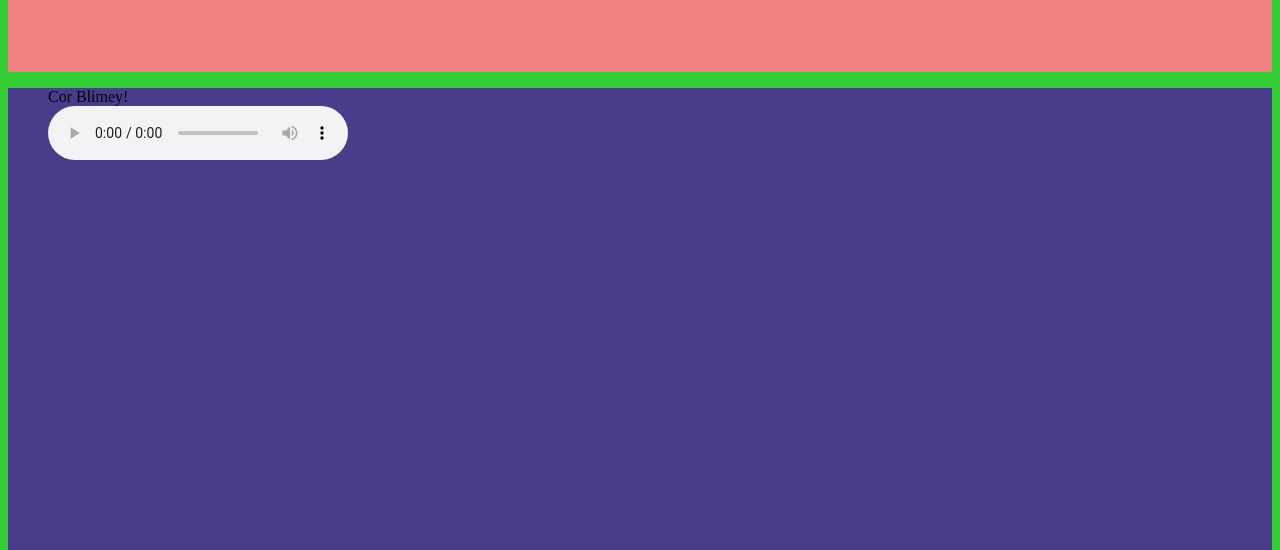
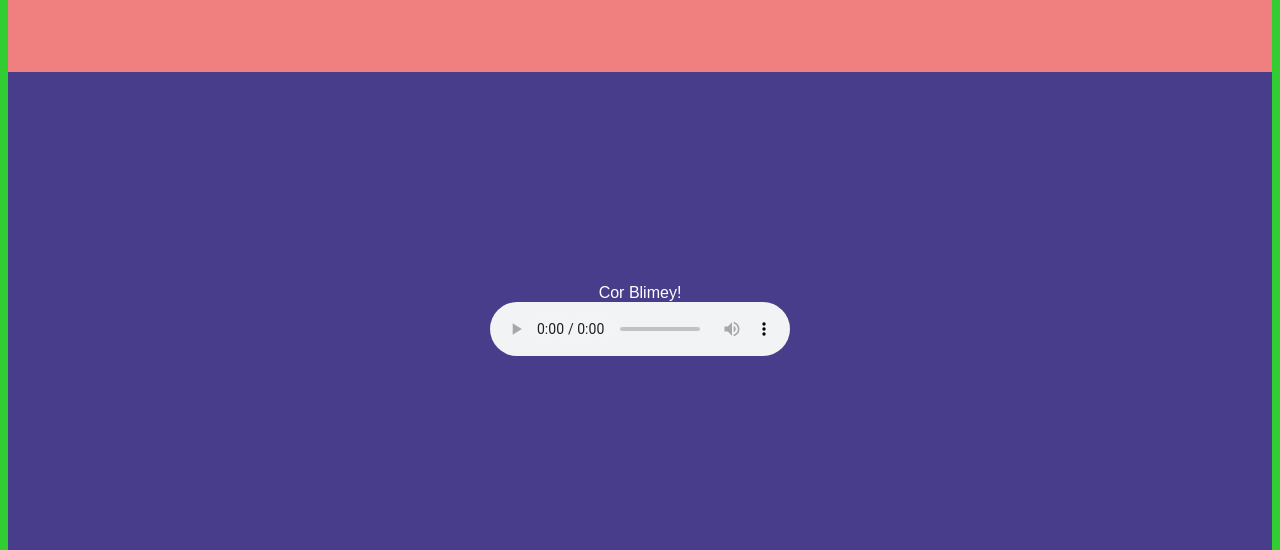
Before and after one commit to rubenbrowne/Flexbox-rundown, a plain HTML site: page worksheet4/index.html in a window 1280 px wide. Shown: the part 1863-2413 px from the top of the page. Drawn offline with Linux system fonts and the light colour scheme.

Commit message:
added audio with text and centered it

```diff
--- a/worksheet4/styles.css
+++ b/worksheet4/styles.css
@@ -106,6 +106,18 @@ iframe {
 .section-four {
     background-color: darkslateblue;
     height: 500px;
+    display: flex;
+    align-items: center;
+    justify-content: center;
+}
+
+figcaption {
+    font-size: medium;
+    font-family: sans-serif;
+    color:white;
+    display: flex;
+    align-items: center;
+    justify-content: center;
 
 }
 
```
Also changed, not shown: 2 other files.
